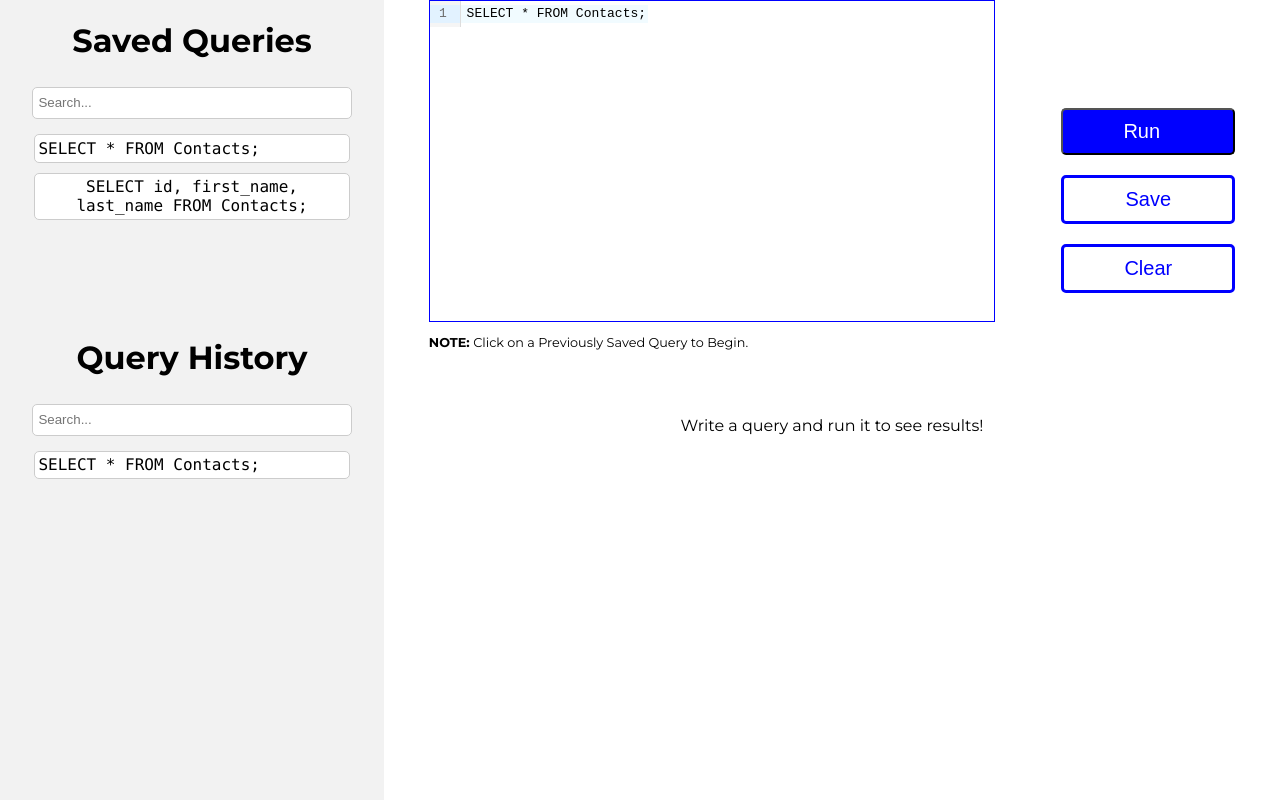
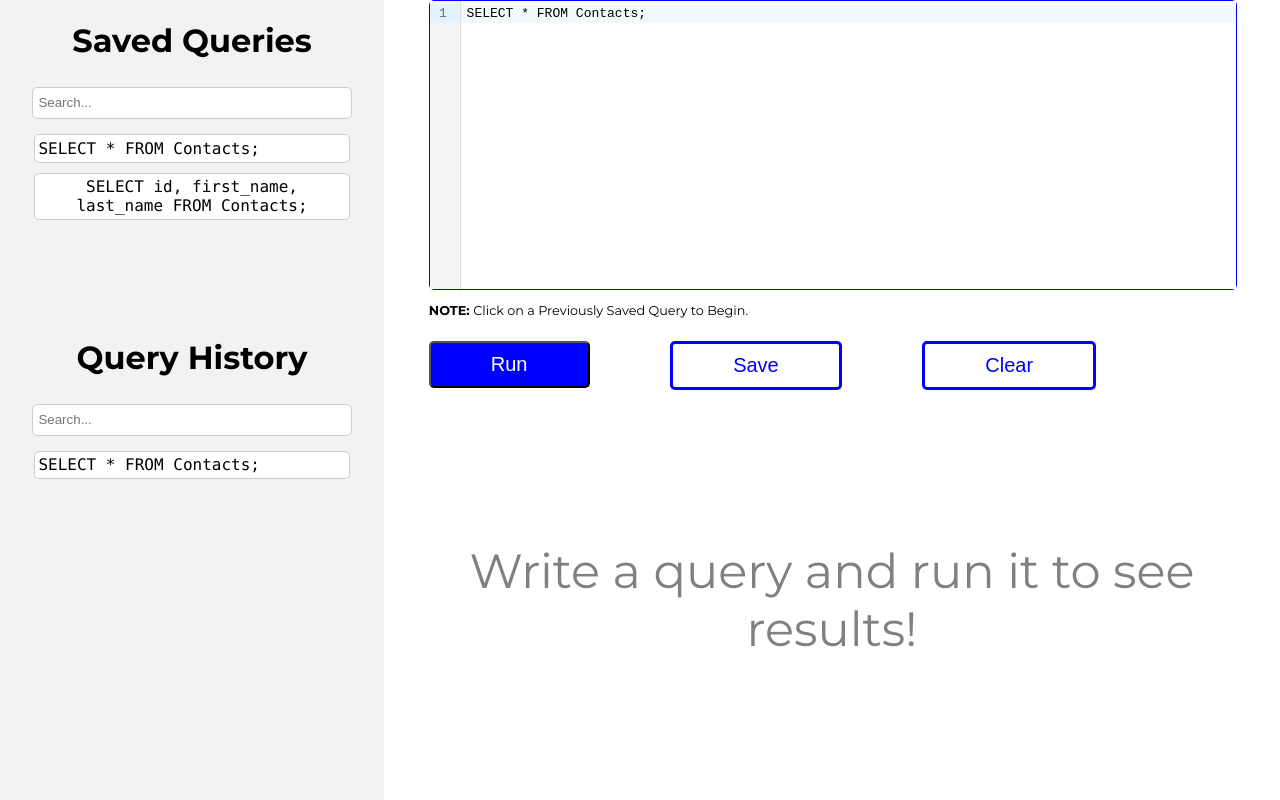
Before and after one commit to Recker4244/sql-editor-atlan-FE, a React (Create React App) app: page /editor in a window 1280 px wide. Built offline with nearby package versions, Linux system fonts and the light colour scheme.

Commit message:
fix: alignment of elements

```diff
--- a/src/components/Output/Output.css
+++ b/src/components/Output/Output.css
@@ -1,6 +1,7 @@
 .query-results{
     display: flex;
     flex-direction: column;
+    justify-content: center;
     margin-left: 5%;
     margin-right: 5%;
     height: 50%;
@@ -18,6 +19,10 @@
     justify-content: center;
     align-items: center;
 }
+.placeholder-text > p {
+    font-size: 3rem;
+    color: grey;
+}
 .query-details{
     display: flex;
     flex-direction: row;
--- a/src/components/Panel/Panel.css
+++ b/src/components/Panel/Panel.css
@@ -1,7 +1,17 @@
 .editor-panel{
+  width: 100%;
   display: flex;
-    flex-direction: column;
-    justify-content: center;
+  flex-direction: row;
+  justify-content: flex-start;
+}
+.run-button{
+  margin-right: 10%;
+}
+.save-button{
+  margin-right: 10%;
+}
+.clear-button{
+  margin-right: 10%;
 }
 .run-button> button{
   display: flex;
--- a/src/components/QueryInput/QueryInput.css
+++ b/src/components/QueryInput/QueryInput.css
@@ -11,12 +11,12 @@
     display: flex;
     flex-direction: column;
     align-items: flex-start;
-    width: 70%;
-    margin-right: 5%;
+    width: 100%;
 }
 .code-mirror-wrapper
 {
     border: 1px solid blue;
+    border-radius: 5px;
     display: flex;
     flex-direction: column;
     justify-content: flex-start;
--- a/src/components/QueryInput/index.jsx
+++ b/src/components/QueryInput/index.jsx
@@ -14,6 +14,10 @@ const QueryInput=()=> {
 				name='Editor'
 				onBeforeChange={(editor, data, value) => setQuery(value)}
 				className='code-mirror-wrapper'
+				height='100%'
+				width='100%'
+				align='left'
+				autoCapitalize='on'
 				options={{
 					lint: true,
 					mode: 'sql',
@@ -29,8 +33,9 @@ const QueryInput=()=> {
 				style={{ fontSize: '0.8rem' }} >
 				<strong>NOTE: </strong>Click on a Previously Saved Query to Begin.
 			</p>
+			<EditorPanel/>
 		</div>
-		<EditorPanel/>
+
 	</div>);
 
 };
--- a/src/components/TabBar/TabBar.css
+++ b/src/components/TabBar/TabBar.css
@@ -6,5 +6,5 @@
 }
 .tabs{
     display: flex;
-    width: 20%;
+    width: 10%;
 }
```
Lines whose indentation alone changed are shown as unchanged.
